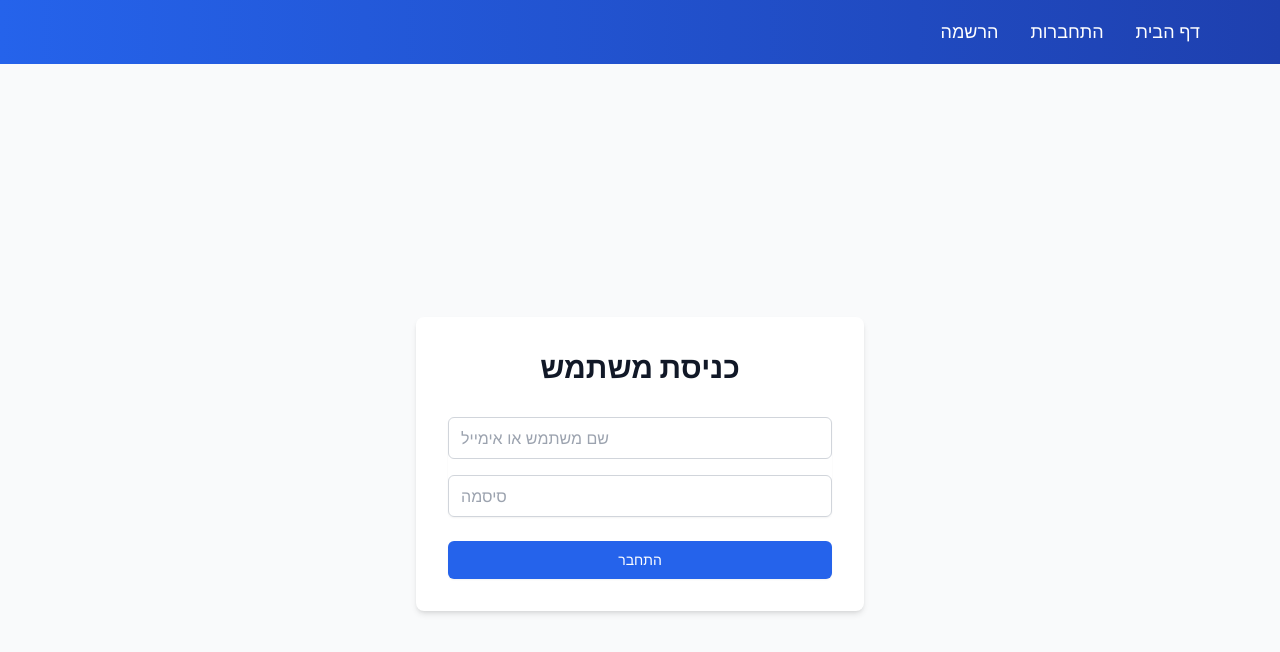
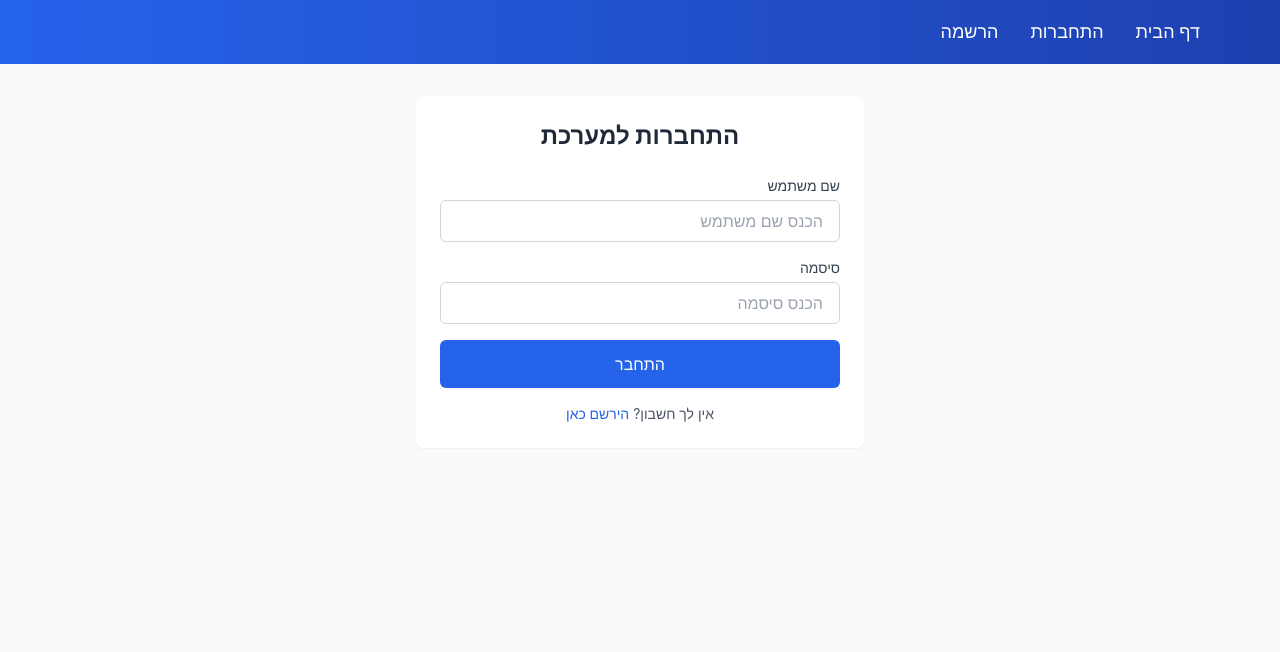
Before and after one commit to victorgalam/GYMPproject, a React (Create React App) app in the folder front/: page /login in a window 1280 px wide. Shown: the top 652 px of the page. Built offline with nearby package versions, Linux system fonts and the light colour scheme; no server answers.

Commit message:
"login fix"

```diff
--- a/front/src/components/AdminLogin.js
+++ b/front/src/components/AdminLogin.js
@@ -1,8 +1,8 @@
 // src/components/AdminLogin.js
 import { useState } from 'react';
 import { useNavigate } from 'react-router-dom';
-import api from '../service/authService';
-import { authService } from '../service/authService';
+import {api} from '../services/authService';
+import { authService } from '../services/authService';
 
 const AdminLogin = ({ onLoginSuccess }) => {
     const [credentials, setCredentials] = useState({ username: '', password: '' });
--- a/front/src/components/UserLogin.js
+++ b/front/src/components/UserLogin.js
@@ -1,102 +1,101 @@
 // src/components/UserLogin.js
 import { useState } from 'react';
 import { useNavigate } from 'react-router-dom';
-import api from '../service/authService';
-import { authService } from '../service/authService';
+import { authService } from '../services/authService';
 
-const UserLogin = ({ onLoginSuccess }) => {
-    const [credentials, setCredentials] = useState({ username: '', password: '' });
+function UserLogin() {
+   const [username, setUsername] = useState('');
+   const [password, setPassword] = useState('');
    const [error, setError] = useState('');
    const navigate = useNavigate();
 
-    const handleSubmit = async (e) => {
+   const handleLogin = async (e) => {
        e.preventDefault();
        try {
-            const response = await api.post('/users/login', credentials);
-            const { token, role } = response.data.data;
+           const response = await authService.login({ username, password });
 
-            // שמירת הטוקן והרול
-            authService.setToken(token);
-            authService.setUserRole(role);
-
-            // הפעלת קולבק אם קיים
-            if (onLoginSuccess) {
-                onLoginSuccess({ token, role });
+           if (response.status === 'success') {
+               // אם ההתחברות הצליחה, נווט לדף הבית
+               navigate('/dashboard');
            }
-
-            // ניווט לדף המשתמש
-            navigate('/dashboard');
        } catch (error) {
-            setError(error.response?.data?.message || 'שגיאה בהתחברות');
+           setError(error.message || 'שם משתמש או סיסמה לא נכונים');
        }
    };
 
    return (
-        <div className="min-h-screen flex items-center justify-center bg-gray-50">
-            <div className="max-w-md w-full space-y-8 p-8 bg-white rounded-lg shadow-md">
-                <div>
-                    <h2 className="text-center text-3xl font-extrabold text-gray-900">
-                        כניסת משתמש
-                    </h2>
+       <div className="min-h-screen bg-gray-50" dir="rtl">
+           <main className="container mx-auto px-4 py-8">
+               <div className="max-w-md mx-auto bg-white rounded-lg shadow-sm p-6">
+                   <div className="mb-6">
+                       <h2 className="text-2xl font-bold text-center text-gray-800">התחברות למערכת</h2>
                    </div>
 
-                <form onSubmit={handleSubmit} className="mt-8 space-y-6">
+                   {/* הצגת שגיאות */}
                    {error && (
-                        <div className="bg-red-100 border border-red-400 text-red-700 px-4 py-3 rounded relative">
+                       <div className="p-3 mb-4 text-sm text-red-800 bg-red-100 rounded-lg">
                            {error}
                        </div>
                    )}
 
-                    <div className="rounded-md shadow-sm space-y-4">
+                   <form onSubmit={handleLogin} className="space-y-4">
+                       {/* שם משתמש */}
                        <div>
-                            <label htmlFor="username" className="sr-only">
-                                שם משתמש או אימייל
+                           <label className="block text-sm font-medium text-gray-700 mb-1">
+                               שם משתמש
                            </label>
                            <input
-                                id="username"
                                type="text"
-                                value={credentials.username}
-                                onChange={(e) => setCredentials({
-                                    ...credentials,
-                                    username: e.target.value
-                                })}
-                                placeholder="שם משתמש או אימייל"
-                                className="w-full px-3 py-2 border border-gray-300 rounded-md focus:outline-none focus:ring-2 focus:ring-blue-500"
+                               placeholder="הכנס שם משתמש"
+                               value={username}
+                               onChange={(e) => setUsername(e.target.value)}
+                               className="w-full px-4 py-2 border border-gray-300 rounded-md focus:ring-blue-500 focus:border-blue-500"
                                required
                            />
                        </div>
 
+                       {/* סיסמה */}
                        <div>
-                            <label htmlFor="password" className="sr-only">
+                           <label className="block text-sm font-medium text-gray-700 mb-1">
                                סיסמה
                            </label>
                            <input
-                                id="password"
                                type="password"
-                                value={credentials.password}
-                                onChange={(e) => setCredentials({
-                                    ...credentials,
-                                    password: e.target.value
-                                })}
-                                placeholder="סיסמה"
-                                className="w-full px-3 py-2 border border-gray-300 rounded-md focus:outline-none focus:ring-2 focus:ring-blue-500"
+                               placeholder="הכנס סיסמה"
+                               value={password}
+                               onChange={(e) => setPassword(e.target.value)}
+                               className="w-full px-4 py-2 border border-gray-300 rounded-md focus:ring-blue-500 focus:border-blue-500"
                                required
                            />
                        </div>
-                    </div>
 
-                    <div>
+                       {/* כפתור התחברות */}
+                       <div className="mt-6">
                            <button
                                type="submit"
-                            className="w-full flex justify-center py-2 px-4 border border-transparent rounded-md shadow-sm text-sm font-medium text-white bg-blue-600 hover:bg-blue-700 focus:outline-none focus:ring-2 focus:ring-offset-2 focus:ring-blue-500"
+                               className="w-full bg-blue-600 hover:bg-blue-700 text-white font-medium py-3 px-4 rounded-md transition duration-200"
                            >
                                התחבר
                            </button>
                        </div>
                    </form>
+
+                   {/* קישור להרשמה */}
+                   <div className="mt-4 text-center">
+                       <p className="text-sm text-gray-600">
+                           אין לך חשבון?{' '}
+                           <button
+                               onClick={() => navigate('/register')}
+                               className="text-blue-600 hover:text-blue-800 font-medium"
+                           >
+                               הירשם כאן
+                           </button>
+                       </p>
                    </div>
                </div>
+           </main>
+       </div>
    );
-};
+}
 
 export default UserLogin;
--- a/front/src/service/authService.js
+++ /dev/null
@@ -1,61 +0,0 @@
-import axios from 'axios';
-// src/services/authService.js
-
-const TOKEN_KEY = 'auth_token';
-
-export const authService = {
-    // שמירת טוקן
-    setToken(token) {
-        localStorage.setItem(TOKEN_KEY, token);
-    },
-
-    // קבלת טוקן
-    getToken() {
-        return localStorage.getItem(TOKEN_KEY);
-    },
-
-    // מחיקת טוקן (התנתקות)
-    removeToken() {
-        localStorage.removeItem(TOKEN_KEY);
-    },
-
-    // בדיקה אם המשתמש מחובר
-    isAuthenticated() {
-        return !!this.getToken();
-    },
-
-    // הוספת הדר לבקשות
-    getAuthHeaders() {
-        const token = this.getToken();
-        return token ? { 'Authorization': `Bearer ${token}` } : {};
-    }
-};
-
-// Axios instance with interceptors
-
-const api = axios.create({
-    baseURL: process.env.REACT_APP_API_URL || 'http://localhost:5000/api'
-});
-
-// הוספת טוקן לכל בקשה
-api.interceptors.request.use(config => {
-    const token = authService.getToken();
-    if (token) {
-        config.headers.Authorization = `Bearer ${token}`;
-    }
-    return config;
-});
-
-// טיפול בשגיאות אימות
-api.interceptors.response.use(
-    response => response,
-    error => {
-        if (error.response?.status === 401) {
-            authService.removeToken();
-            window.location.href = '/login';
-        }
-        return Promise.reject(error);
-    }
-);
-
-export default api;
--- /dev/null
+++ b/front/src/services/authService.js
@@ -0,0 +1,109 @@
+// src/services/authService.js
+import axios from 'axios';
+
+const API_URL = process.env.REACT_APP_API_URL || 'http://localhost:3000/api/v1';
+const TOKEN_KEY = 'auth_token';
+const USER_KEY = 'user';
+
+// יצירת instance של axios עם הגדרות בסיסיות
+const api = axios.create({
+    baseURL: API_URL,
+    headers: {
+        'Content-Type': 'application/json'
+    },
+    withCredentials: true
+});
+
+// הוספת interceptors
+api.interceptors.request.use(config => {
+    const token = localStorage.getItem(TOKEN_KEY);
+    if (token) {
+        config.headers.Authorization = `Bearer ${token}`;
+    }
+    return config;
+});
+
+api.interceptors.response.use(
+    response => response,
+    error => {
+        if (error.response?.status === 401) {
+            localStorage.removeItem(TOKEN_KEY);
+            localStorage.removeItem(USER_KEY);
+            window.location.href = '/login';
+        }
+        return Promise.reject(error);
+    }
+);
+
+const authService = {
+    // הרשמה
+    register: async (userData) => {
+        try {
+            console.log('Registering user:', userData);
+            const response = await api.post('/users', userData);
+
+            if (response.data.status === 'success') {
+                if (response.data.token) {
+                    localStorage.setItem(TOKEN_KEY, response.data.token);
+                }
+                localStorage.setItem(USER_KEY, JSON.stringify(response.data.data));
+            }
+
+            return response.data;
+        } catch (error) {
+            console.error('Registration error:', error.response?.data || error);
+            throw error.response?.data || error;
+        }
+    },
+
+    // התחברות
+    login: async (credentials) => {
+        try {
+            console.log('Login attempt:', credentials);
+            const response = await api.post('/users/login', credentials);
+
+            if (response.data.status === 'success') {
+                if (response.data.token) {
+                    localStorage.setItem(TOKEN_KEY, response.data.token);
+                }
+                localStorage.setItem(USER_KEY, JSON.stringify(response.data.data.user));
+            }
+
+            return response.data;
+        } catch (error) {
+            console.error('Login error:', error.response?.data || error);
+            throw error.response?.data || error;
+        }
+    },
+
+    // התנתקות
+    logout: () => {
+        localStorage.removeItem(TOKEN_KEY);
+        localStorage.removeItem(USER_KEY);
+        window.location.href = '/login';
+    },
+
+    // בדיקה אם המשתמש מחובר
+    isAuthenticated: () => {
+        return !!localStorage.getItem(TOKEN_KEY);
+    },
+
+    // קבלת המשתמש הנוכחי
+    getCurrentUser: () => {
+        const userStr = localStorage.getItem(USER_KEY);
+        return userStr ? JSON.parse(userStr) : null;
+    },
+
+    // קבלת הטוקן
+    getToken: () => {
+        return localStorage.getItem(TOKEN_KEY);
+    },
+
+    // קבלת headers לבקשות
+    getAuthHeaders: () => {
+        const token = localStorage.getItem(TOKEN_KEY);
+        return token ? { 'Authorization': `Bearer ${token}` } : {};
+    }
+};
+
+export { authService, api };
```
Also changed, not shown: front/src/services/UserService.js (renamed from front/src/service/UserService.js). Lines whose indentation alone changed are shown as unchanged.
